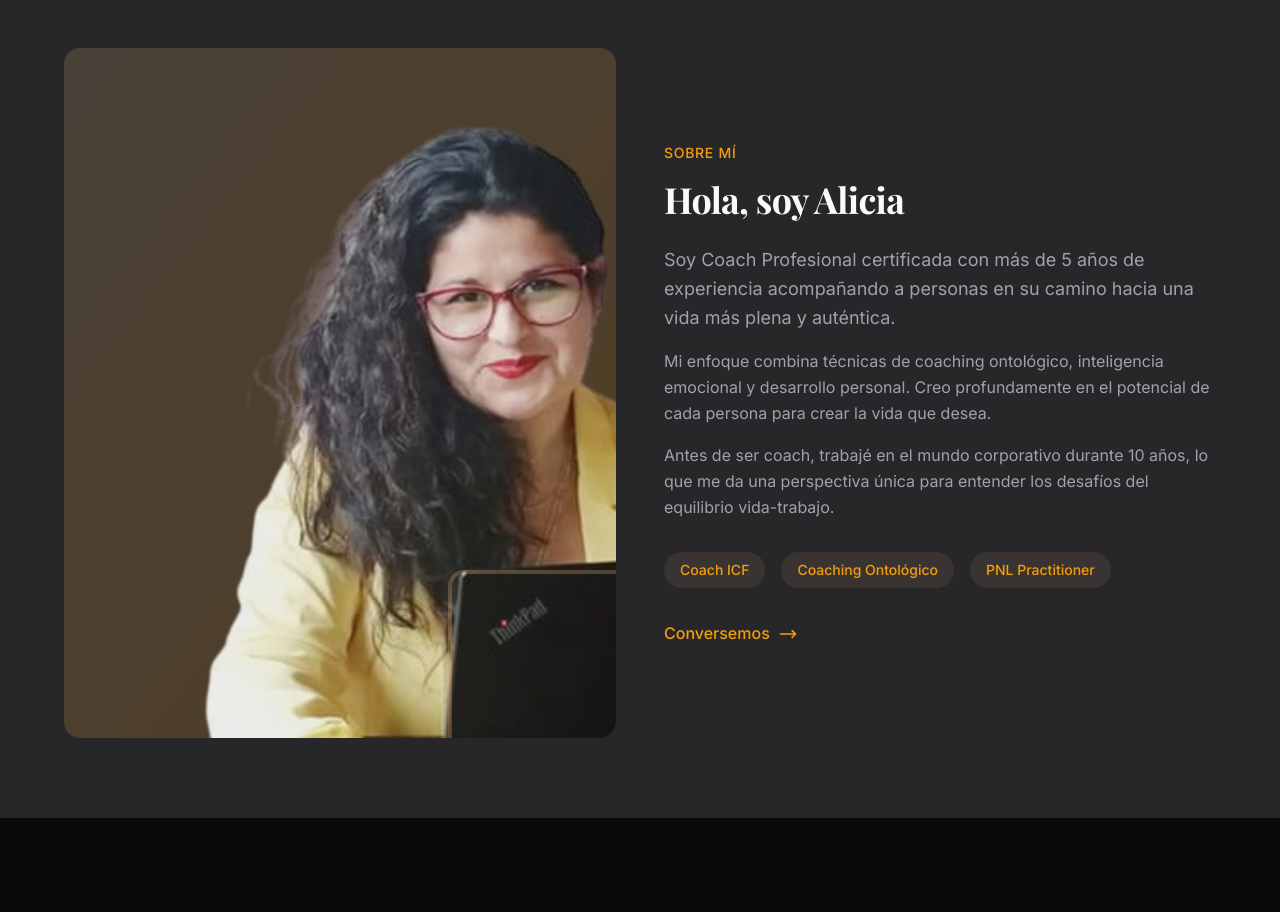
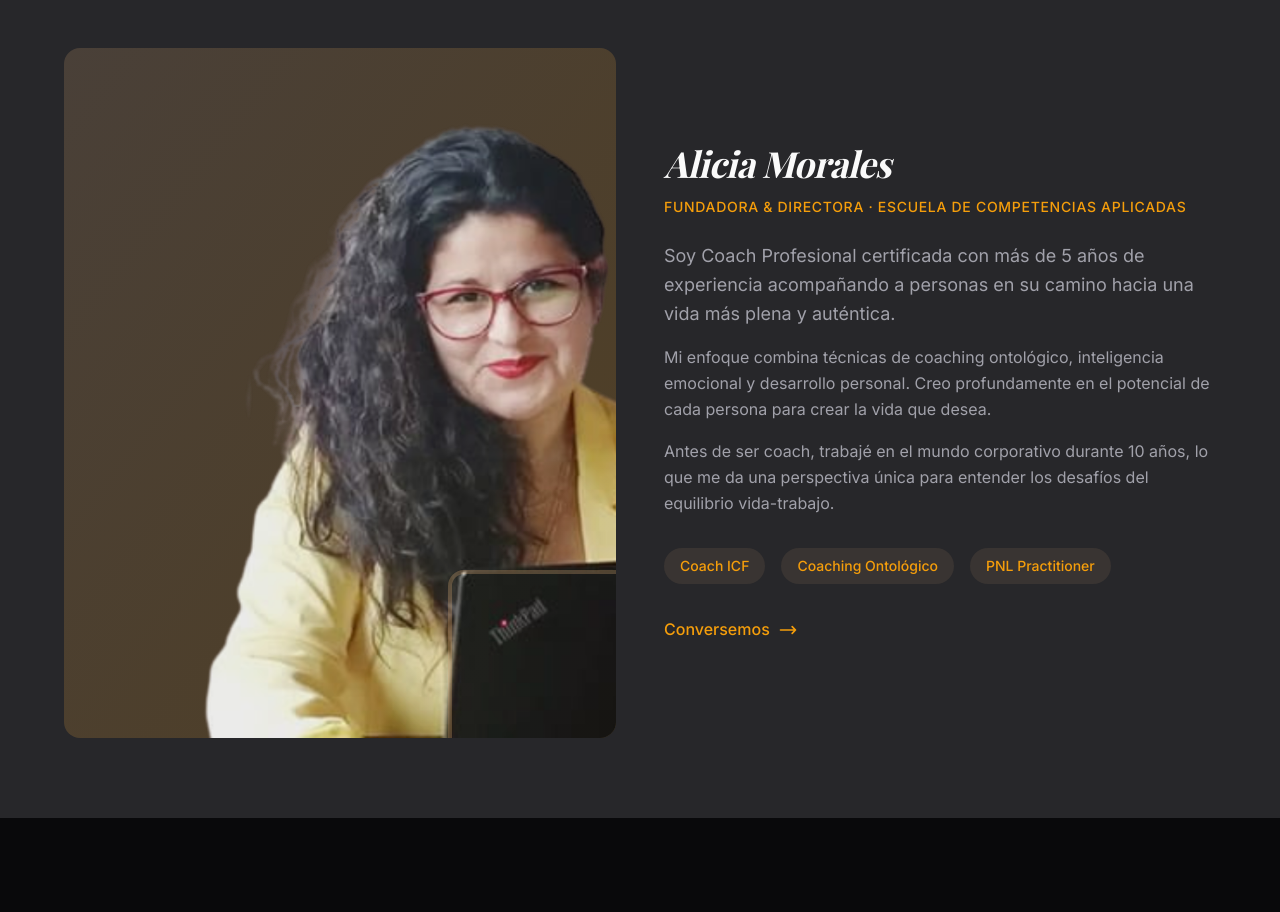
Before and after one commit to mauro6287-blip/alicia-morales-coach, a Next.js app: page / in a window 1280 px wide. Shown: the part 7760-8672 px from the top of the page. Built offline with nearby package versions, Linux system fonts and the light colour scheme; a web font is replaced by a local one.

Commit message:
Update Sobre Mi heading with name and role subtitle
Co-Authored-By: Claude Opus 4.6 <noreply@anthropic.com>

```diff
--- a/sections/SobreMi.tsx
+++ b/sections/SobreMi.tsx
@@ -19,14 +19,14 @@ export default function SobreMi() {
 
                     {/* Content */}
                     <div className="order-1 lg:order-2">
-                        <span className="mb-4 inline-block text-sm font-medium uppercase tracking-wider text-primary">
-                            Sobre Mí
-                        </span>
-                        <h2 className="mb-6 text-3xl font-bold text-foreground md:text-4xl">
-                            <span className="font-[family-name:var(--font-playfair)]">
-                                Hola, soy Alicia
+                        <h2 className="mb-2 text-3xl font-bold text-foreground md:text-4xl">
+                            <span className="font-[family-name:var(--font-playfair)] italic">
+                                Alicia Morales
                             </span>
                         </h2>
+                        <span className="mb-6 inline-block text-sm font-medium uppercase tracking-wider text-primary">
+                            Fundadora & Directora · Escuela de Competencias Aplicadas
+                        </span>
 
                         <div className="space-y-4 text-muted">
                             <p className="text-lg leading-relaxed">
```
